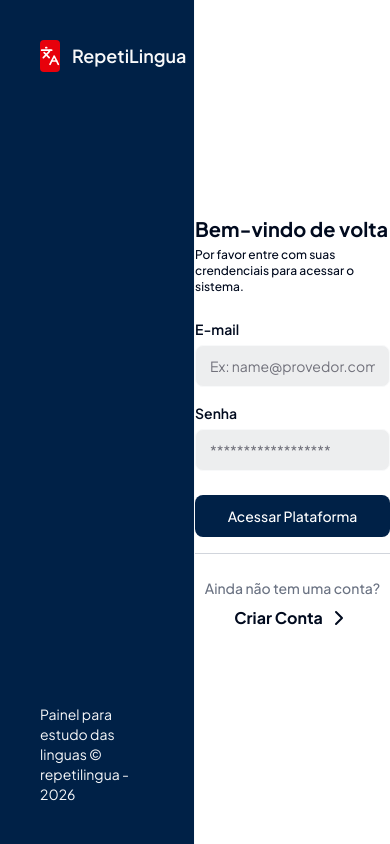
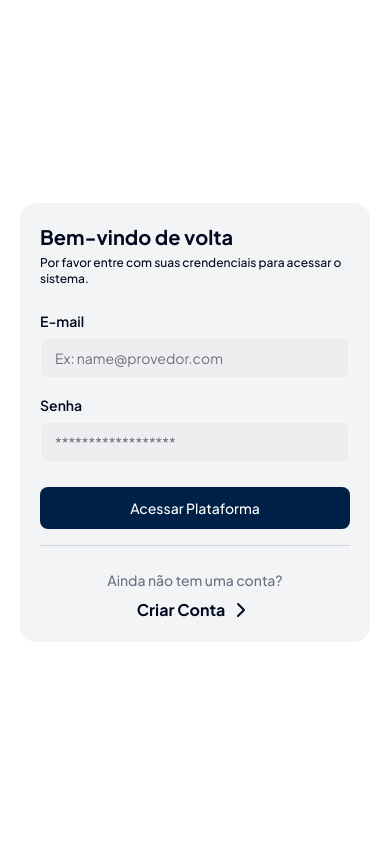
Before and after one commit to LucasPapini/repetilingua-web, a React (Vite) app: page /sign-in in a window 390 px wide. Built offline with nearby package versions, Linux system fonts and the light colour scheme.

Commit message:
feat(repetilingua): Ajuste visual para a versão mobile.

```diff
--- a/src/pages/_layout/auth.tsx
+++ b/src/pages/_layout/auth.tsx
@@ -3,8 +3,8 @@ import { Outlet } from "react-router-dom";
 
 export function AuthLayout() {
   return (
-    <div className="grid min-h-screen grid-cols-2 antialiased text-brand-surface-base font-sans">
-      <div className="border-foreground/5 bg-muted text-muted-foreground flex h-full flex-col justify-between border-r p-10 bg-brand-primary-deep">
+    <div className="grid min-h-screen grid-cols-1  sm:grid-cols-2 antialiased text-brand-surface-base font-sans">
+      <div className="hidden md:flex border-foreground/5 bg-muted text-muted-foreground h-full flex-col justify-between border-r p-10 bg-brand-primary-deep">
         <div className="text-foreground flex items-center gap-3 text-lg">
           <div className="h-8 w-8 bg-red-600 rounded flex items-center justify-center">
             <Languages className="h-5 w-5" color="#FFF" />
@@ -17,7 +17,7 @@ export function AuthLayout() {
         </footer>
       </div>
 
-      <div className="relative flex flex-col items-center justify-center">
+      <div className="relative flex flex-col items-center justify-center p-5 sm:p-0">
         <Outlet />
       </div>
     </div>
--- a/src/pages/auth/sing-in.tsx
+++ b/src/pages/auth/sing-in.tsx
@@ -1,12 +1,12 @@
 import { Button } from "@/components/Button";
 import { Input } from "@/components/Input";
 import { Title } from "@/components/Title";
-import { ChevronRight, MoveRight } from "lucide-react";
+import { ChevronRight } from "lucide-react";
 import { Link } from "react-router-dom";
 
 export function SingIn() {
   return (
-    <div className="flex flex-col gap-1 font-sans text-brand-primary-navy">
+    <div className="flex flex-col gap-1 font-sans text-brand-primary-navy bg-gray-100 sm:bg-white p-5 sm:p-0 rounded-2xl">
       <Title title="Bem-vindo de volta" />
       <span className="text-xs font-medium">Por favor entre com suas crendenciais para acessar o sistema.</span>
 
--- a/src/pages/auth/sing-up.tsx
+++ b/src/pages/auth/sing-up.tsx
@@ -6,7 +6,7 @@ import { Link } from "react-router-dom";
 
 export function SingUp() {
   return (
-    <div className="flex flex-col gap-1 font-sans text-brand-primary-navy">
+    <div className="flex flex-col gap-1 font-sans text-brand-primary-navy bg-gray-100 sm:bg-white p-5 sm:p-0 rounded-2xl">
       <Title title="Cadastre-se" />
       <span className="text-xs font-medium">Realize o seu cadastro para acessar a plataforma.</span>
 
```
